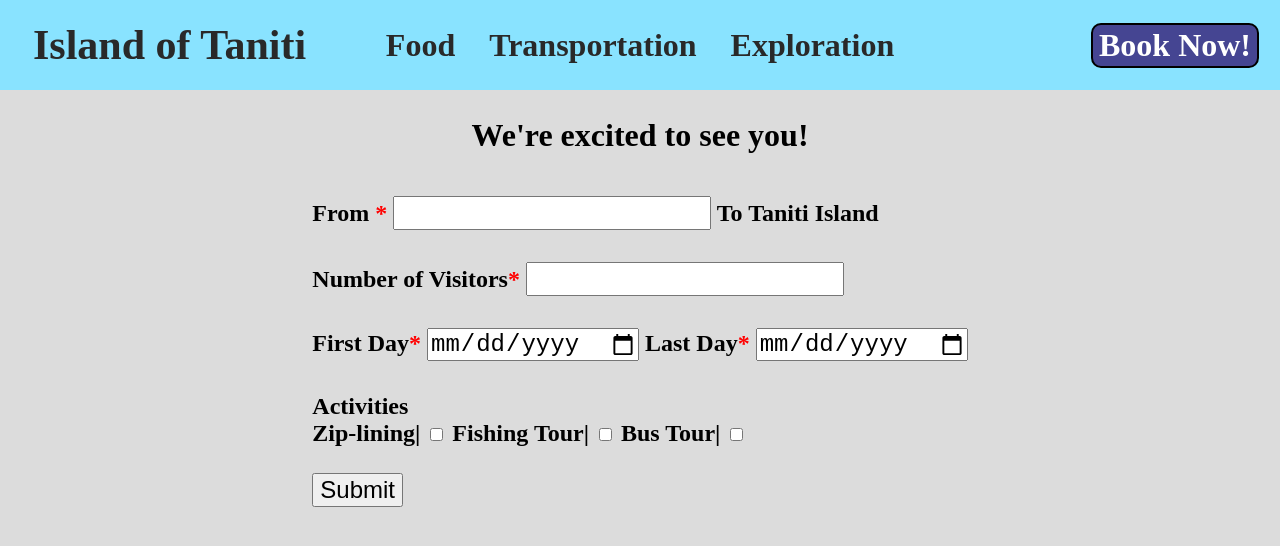
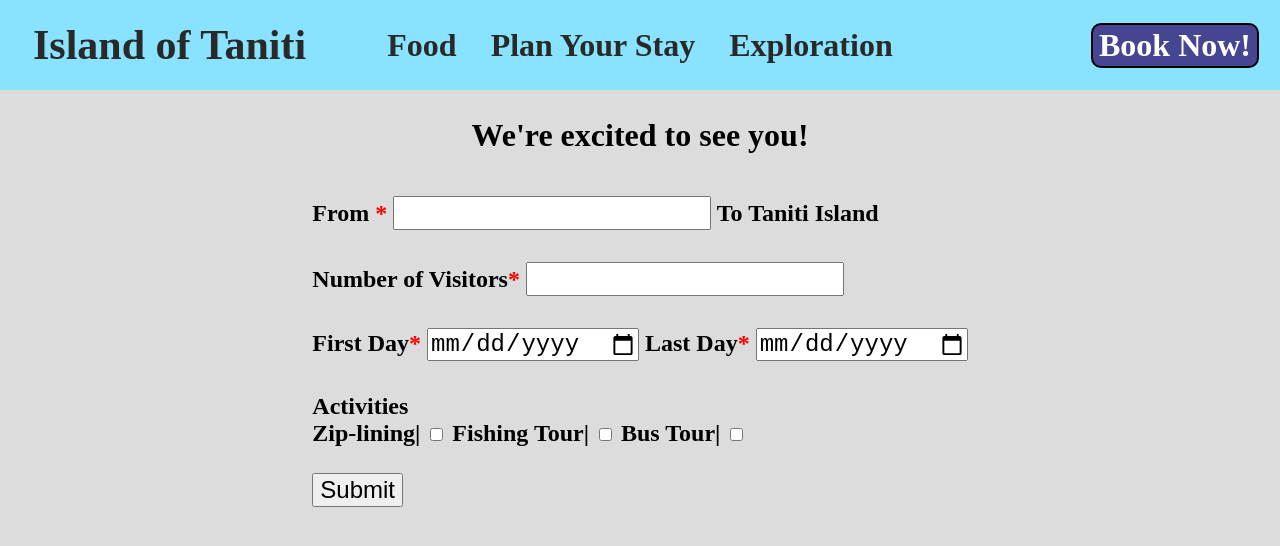
Before and after one commit to conr-pers/Island-of-Taniti, a plain HTML site: page book.html in a window 1280 px wide. Drawn offline with Linux system fonts and the light colour scheme.

Commit message:
Update book.html

```diff
--- a/book.html
+++ b/book.html
@@ -12,7 +12,7 @@
             <ul class="nav">
                 <li><a href="index.html" id="title">Island of Taniti</a></li>
                 <li><a href="food.html">Food</a></li>
-                <li><a href="transportation.html">Transportation</a></li>
+                <li><a href="transportation.html">Plan Your Stay</a></li>
                 <li><a href="exploration.html">Exploration</a></li>
                 <li><a href="book.html" id="bookBtn">Book Now!</a></li>
             </ul>
```
